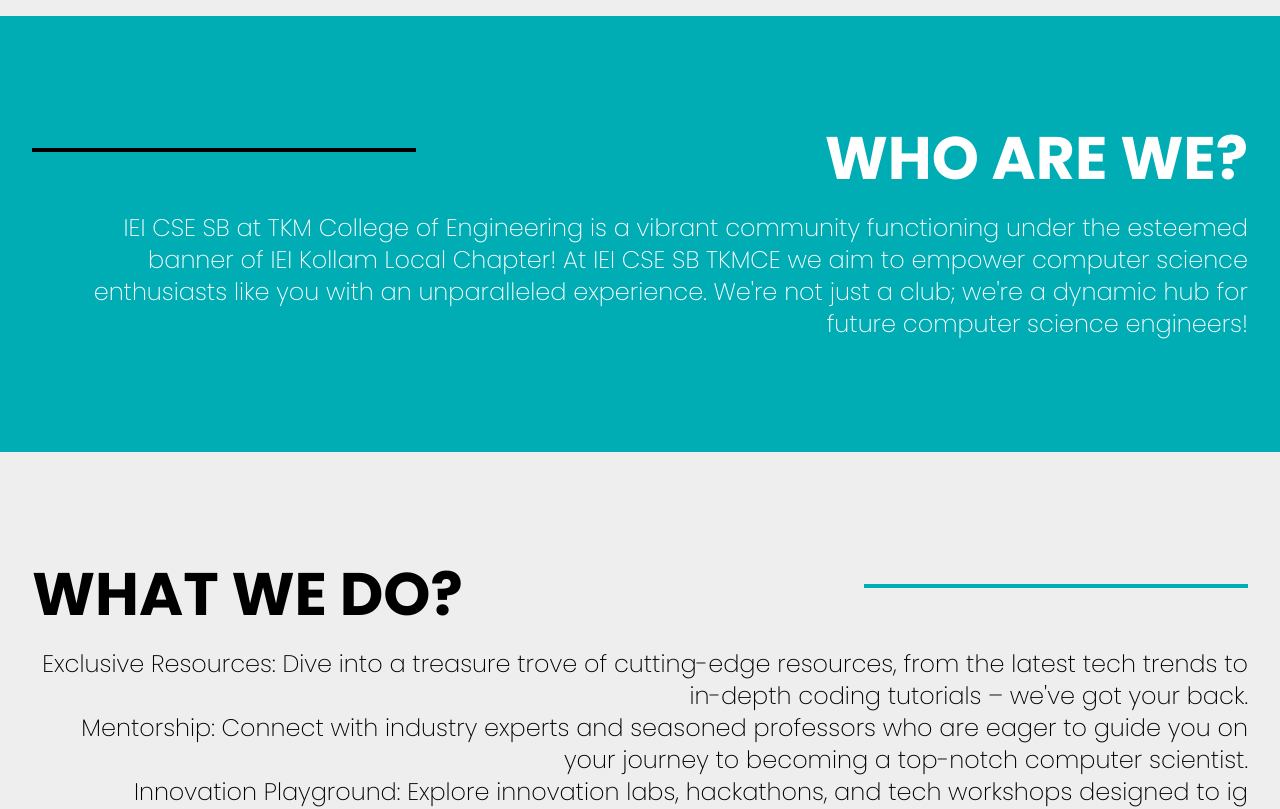
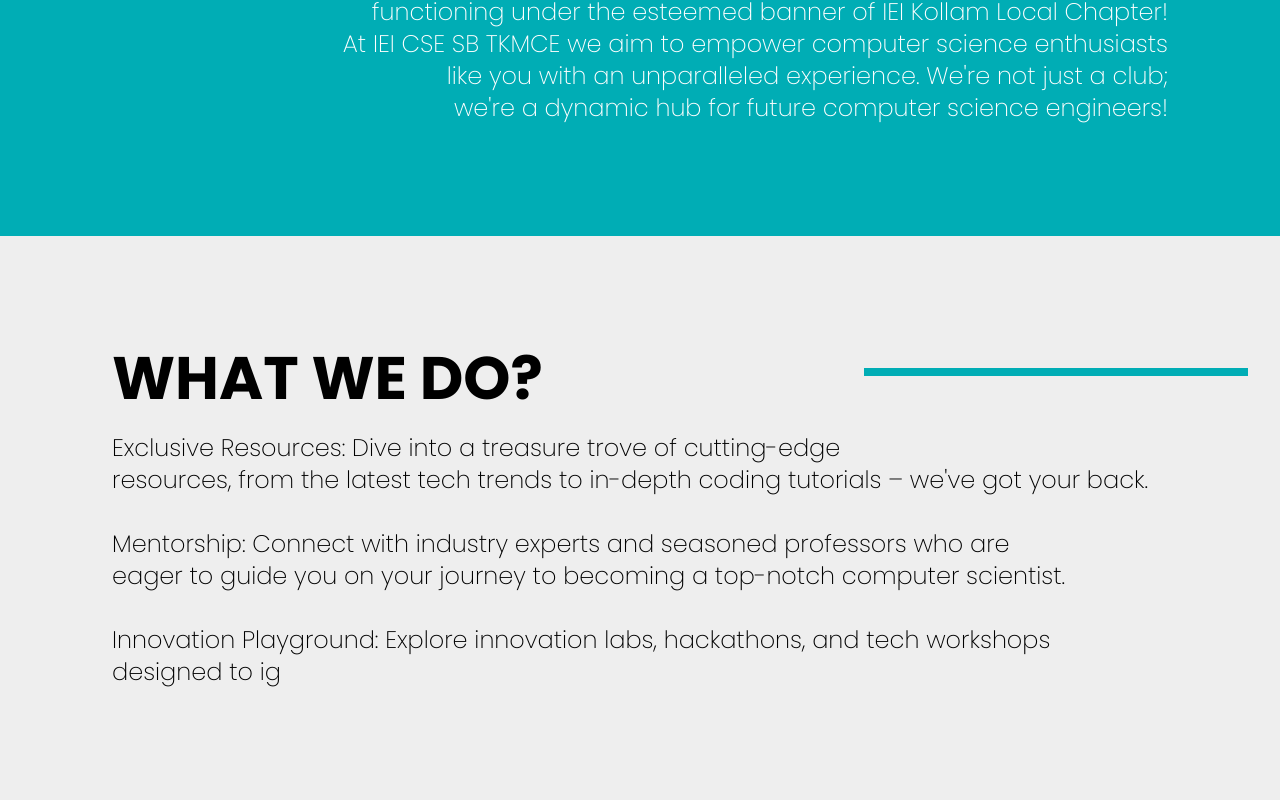
Before and after one commit to agastus047/iei-cse-tkmce, a Next.js app: page / in a window 1280 px wide. Shown: the part 919-1728 px from the top of the page. Built offline with nearby package versions, Linux system fonts and the light colour scheme.

Commit message:
ui fixes

```diff
--- a/src/components/Contact.jsx
+++ b/src/components/Contact.jsx
@@ -17,8 +17,8 @@
       };
 
     return(
-    <div className=" hidden md:block h-64 md:h-96 bg-cyanblue flex flex-col items-center text-white ">
-        <div className="text-4xl lg:text-5xl flex items-center h-24 my-6 lg:my-16  font-bold">Contact Us</div>
+    <div className=" h-64 md:h-96 bg-cyanblue flex flex-col items-center text-white ">
+        <div className="text-4xl lg:text-5xl flex items-center h-24 my-6 lg:my-14  font-bold">Contact Us</div>
         <div className="flex flex-row flex-wrap gap-14 lg:gap-20 items-center   mx-3">
            <a href='google.com'><InstagramIcon sx={iconStyle}/></a>
            <a href='google.com'> <LinkedInIcon sx={iconStyle}/></a>
--- a/src/components/Events.jsx
+++ b/src/components/Events.jsx
@@ -5,7 +5,7 @@
 import 'swiper/css/effect-coverflow';
 import 'swiper/css/pagination';
 
-import { EffectCoverflow, Pagination } from 'swiper/modules';
+import { EffectCoverflow, Pagination} from 'swiper/modules';
 import Eventcard from './Eventcard';
 import eventlist from './eventlist';
 
--- a/src/components/Hero.jsx
+++ b/src/components/Hero.jsx
@@ -2,7 +2,7 @@
 
 const Hero = () => {
   return (
-    <div className="bg-hero-bg md:h-full h-screen mb-0 mt-0 md:mb-8 md:mt-8 py-56">
+    <div className="bg-hero-bg md:h-auto h-screen py-56 md:py-32">
       <div className="container mx-auto text-center">
         <h1 className="text-5xl font-oldEnglish text-black md:text-8xl">
           The Institution of Engineers India
--- a/src/components/Navbar.jsx
+++ b/src/components/Navbar.jsx
@@ -36,7 +36,7 @@
               />
             </Link>
           </div>
-          <div className="hidden md:flex md:flex-row md:mr-0 md:gap-14">
+          <div className="hidden md:flex md:flex-row md:mr-20 md:gap-14">
             <Link href="/" className="text-2xl text-white hover:text-[#00ADB5]" onClick={closeDrawer}>
               Home
             </Link>
@@ -71,7 +71,7 @@
               <CloseIcon />
             </IconButton>
           </div>
-          <List className="mt-10 flex flex-col justify-between items-center gap-10 px-10">
+          <List className="mt-10 flex flex-col justify-between items-center gap-10 px-10 ">
               <Link href="/" onClick={closeDrawer}>
                 <ListItemText primary="Home" className='hover:text-[#00ADB5]'/>
               </Link>
--- a/src/components/ScrollTrigger1.jsx
+++ b/src/components/ScrollTrigger1.jsx
@@ -1,20 +1,44 @@
-import React from 'react';
+import React, { useEffect, useRef } from 'react';
+// import Image from 'next/image';
+// import Ellipse1 from '/public/assets/Ellipse1.png';
+// import gsap from 'gsap';
+// import { ScrollTrigger } from 'gsap/ScrollTrigger';
 
 function ScrollTrigger1() {
+  // const containerRef = useRef(null);
+  // useEffect(() => {
+  //   gsap.registerPlugin(ScrollTrigger);
+
+  //   const image = containerRef.current.querySelector('.cover');
+  //   const rotationAngle = 180;
+
+  //   gsap.to(image, {
+  //     rotation: rotationAngle,
+  //     ease: 'none',
+  //     scrollTrigger: {
+  //       trigger: 'body',
+  //       start: 'top center',
+  //       end: 'bottom center',
+  //       scrub: 2,
+  //     },
+  //   });
+  // }, []);
+
   return (
-    <div className="bg-cyanblue p-4 md:p-8">
-      <div className="flex md:flex-row justify-between md:gap-24 mt-20 ">
-        <div className="h-1 w-40 mt-10 md:mt-5 md:w-96 md:text-left bg-black"></div>
-        <div className="font-Poppins font-bold md:text-6xl sm:text-4xl text-xl text-white md:text-right">
+    <div className="bg-cyanblue p-4 md:p-8 relative" >
+      <div className="md:gap-24 mt-10 md:mt-20 " >
+        <div className="h-1 md:h-2 w-48 md:w-96 text-left bg-[#393E46]"></div>
+        <div className="font-Poppins md:mr-20 font-bold md:text-6xl sm:text-4xl text-xl text-white text-right md:text-right">
           WHO ARE WE?
         </div>
       </div>
-      <div className="text-white md:text-2xl text-sm font-Poppins mt-4 md:mt-6 md:text-right mb-20">
-        IEI CSE SB at TKM College of Engineering is a vibrant community
-        functioning under the esteemed banner of IEI Kollam Local Chapter!
-        At IEI CSE SB TKMCE we aim to empower computer science enthusiasts like you with an unparalleled experience. We're not just a club;
+      <div className="text-white md:text-2xl text-sm font-Poppins mt-4 md:mr-20 md:mt-6 text-right mb-20">
+        IEI CSE SB at TKM College of Engineering is a vibrant community<br></br>
+        functioning under the esteemed banner of IEI Kollam Local Chapter!<br></br>
+        At IEI CSE SB TKMCE we aim to empower computer science enthusiasts <br></br>like you with an unparalleled experience. We're not just a club;<br></br>
         we're a dynamic hub for future computer science engineers!
       </div>
+
     </div>
   );
 }
--- a/src/components/ScrollTrigger2.jsx
+++ b/src/components/ScrollTrigger2.jsx
@@ -1,22 +1,50 @@
-import React from 'react';
+import React, { useEffect, useRef } from 'react';
+// import Image from 'next/image';
+// import Ellipse1 from '/public/assets/Ellipse1.png';
+// import gsap from 'gsap';
+// import { ScrollTrigger } from 'gsap/ScrollTrigger';
 
 function ScrollTrigger2() {
+  // const containerRef = useRef(null);
+  // useEffect(() => {
+  //   gsap.registerPlugin(ScrollTrigger);
+
+  //   const image = containerRef.current.querySelector('.cover');
+  //   const rotationAngle = 180;
+
+  //   gsap.to(image, {
+  //     rotation: rotationAngle,
+  //     ease: 'none',
+  //     scrollTrigger: {
+  //       trigger: 'body',
+  //       start: 'bottom-center',
+  //       end: 'bottom center',
+  //       scrub: 2,
+  //     },
+  //   });
+  // }, []);
+
   return (
-    <div className="bg-hero-bg p-4 md:p-8">
+    <div className="bg-hero-bg p-4 md:p-8 relative">
+      {/* <div className='cover absolute top-0 right-6 md:top-60 md:right-8'>
+          <Image src={Ellipse1} className='w-48 md:w-72'/>
+      </div> */}
       <div className="flex md:flex-row justify-between md:gap-24 mt-20">
-        <div className="font-Poppins font-bold md:text-6xl sm:text-4xl text-xl text-black md:text-right">
+        <div className="font-Poppins font-bold md:text-6xl sm:text-4xl text-xl text-black md:text-right md:ml-20">
           WHAT WE DO?
         </div>
-        <div className="h-1 w-40 mt-10 md:mt-5 md:w-96 md:text-left bg-cyanblue"></div>
+        <div className="h-1 md:h-2 w-40 mt-10 md:mt-5 md:w-96 md:text-left bg-cyanblue"></div>
       </div>
-      <div className="text-black md:text-2xl text-sm font-Poppins mt-4 md:mt-6 md:text-right mb-20">
-        <p>Exclusive Resources: Dive into a treasure trove of cutting-edge
+      <div className="text-black md:text-2xl text-sm md:ml-20 font-Poppins mt-4 md:mt-6 md:text-left mb-20">
+        <p>Exclusive Resources: Dive into a treasure trove of cutting-edge<br></br>
         resources, from the latest tech trends to in-depth coding tutorials – we've got your back.</p>
         <p>
-        Mentorship: Connect with industry experts and seasoned professors who are
+        <br></br>
+        Mentorship: Connect with industry experts and seasoned professors who are<br></br>
         eager to guide you on your journey to becoming a top-notch computer scientist.</p>
         <p>
-        Innovation Playground: Explore innovation labs, hackathons, and tech workshops designed to ig </p>
+        <br></br>
+        Innovation Playground: Explore innovation labs, hackathons, and tech workshops <br></br>designed to ig </p>
       </div>
     </div>
   );
--- a/src/pages/About.js
+++ b/src/pages/About.js
@@ -2,7 +2,7 @@
 
 const About = () => {
   return (
-    <div className='flex-col  justify-items-center mt-8'>
+    <div className='flex-col  justify-items-center '>
         <div  className='flex flex-col justify-end items-center h-32'>
             <h1 className="font-Poppins font-extrabold text-4xl text-center" style={{color:"#00ADB5"}}>ABOUT US</h1>
 
```
Also changed, not shown: public/assets/Ellipse1.png (added), public/assets/Ellipse2.png (added).
